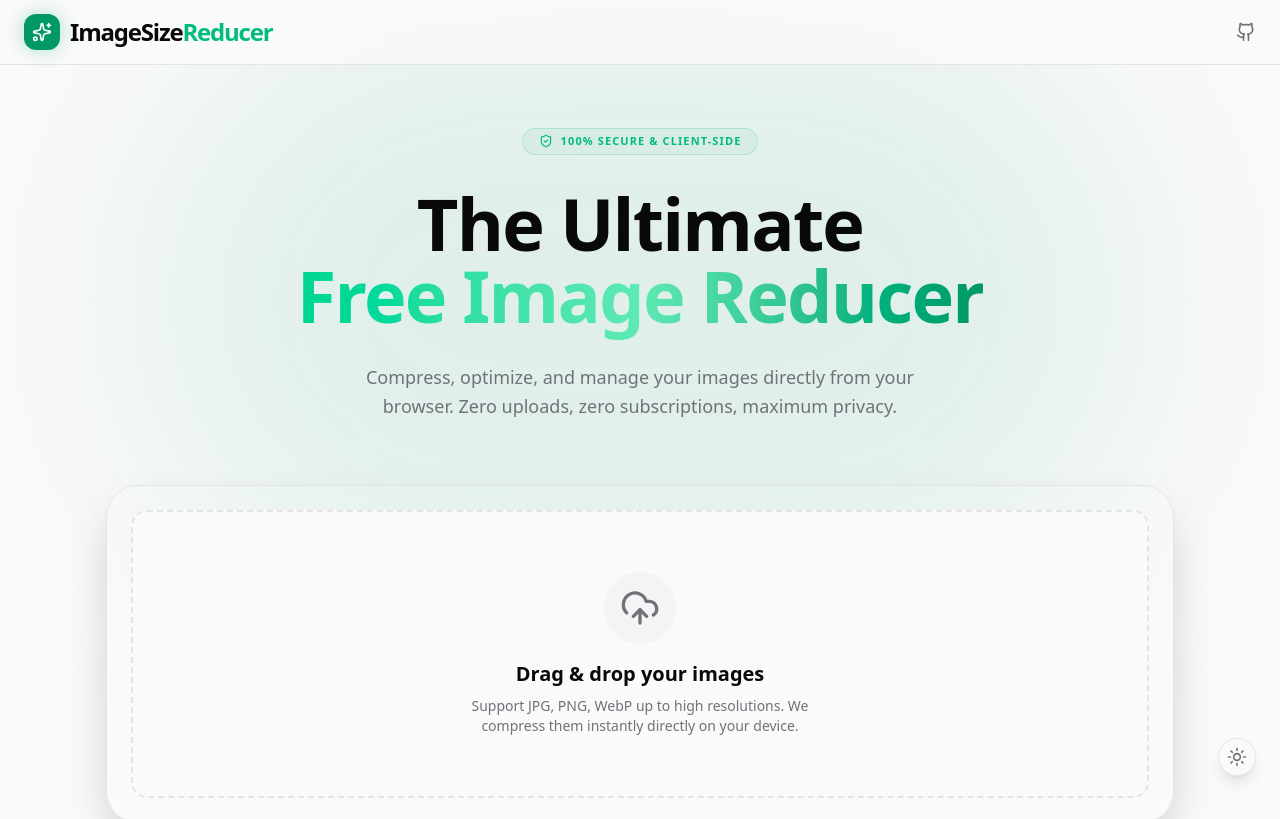
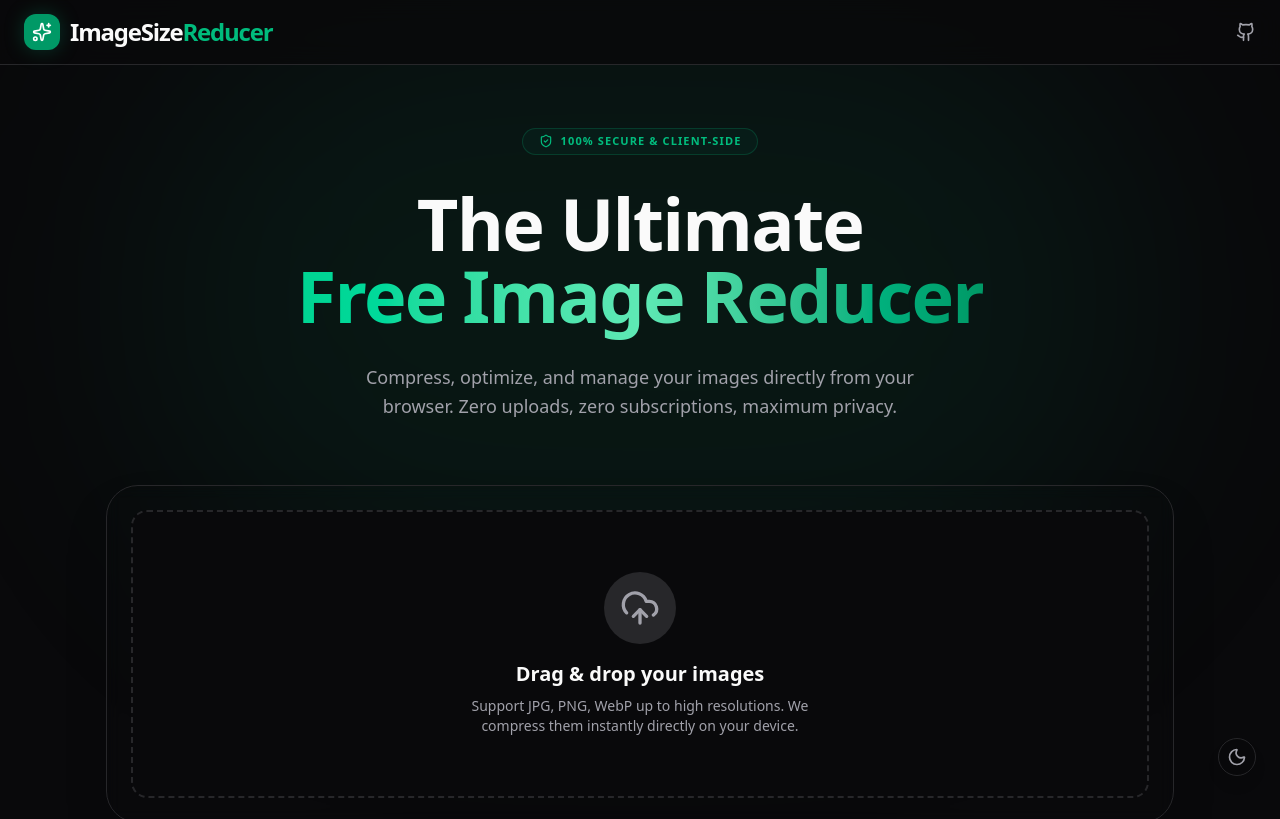
Before and after one commit to emreyoleridev/ultimate-image-size-reducer, a Next.js app: page / in a window 1280 px wide. Shown: the top 819 px of the page. Built offline with nearby package versions, Linux system fonts and the light colour scheme.

Commit message:
feat: default theme set to dark

```diff
--- a/src/app/layout.tsx
+++ b/src/app/layout.tsx
@@ -29,7 +29,12 @@ export default function RootLayout({
       <body
         className={`${geistSans.variable} ${geistMono.variable} antialiased min-h-screen bg-background text-foreground`}
       >
-        <ThemeProvider attribute="class" defaultTheme="system" enableSystem>
+        <ThemeProvider
+          attribute="class"
+          defaultTheme="dark"
+          enableSystem
+          disableTransitionOnChange
+        >
           {children}
         </ThemeProvider>
       </body>
```
